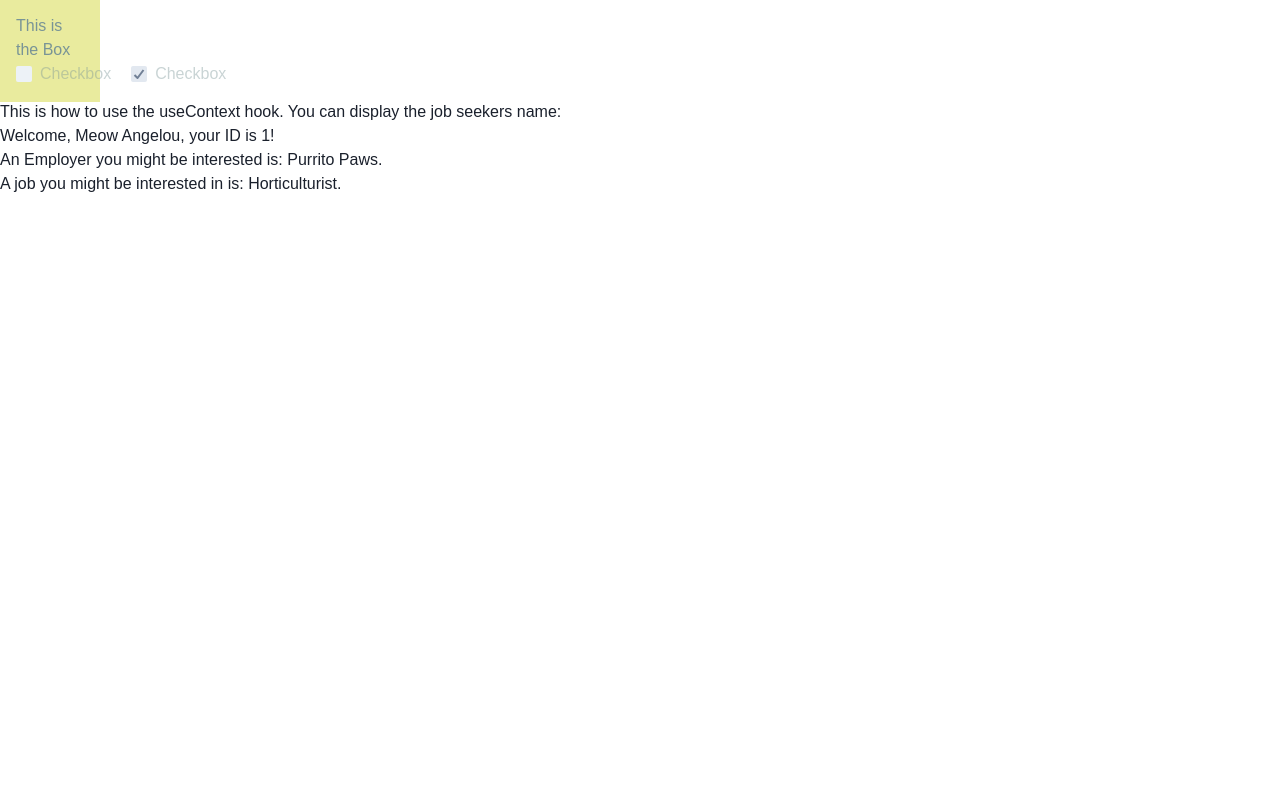
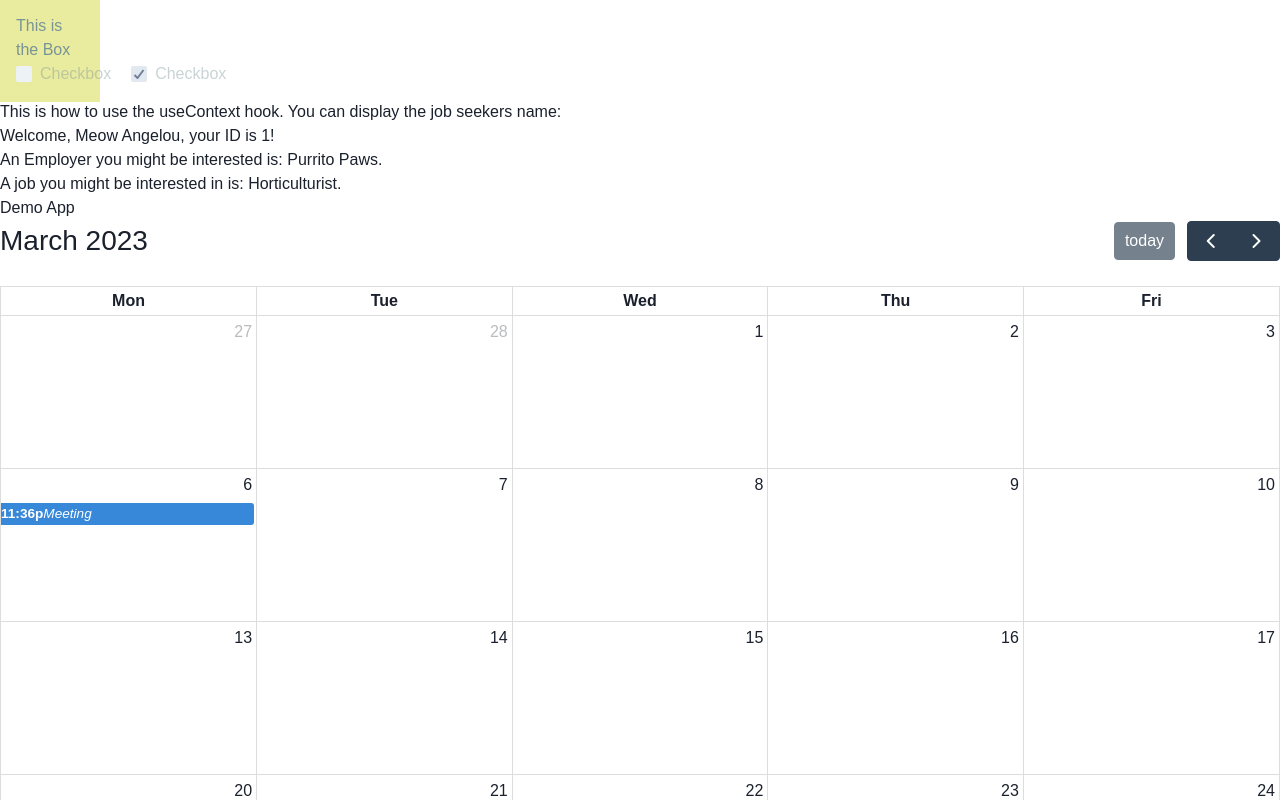
Before and after one commit to HR-Smoochum/HireMeow, a React app: page / in a window 1280 px wide. Shown: the top 800 px of the page. Built offline with nearby package versions, Linux system fonts and the light colour scheme; no server answers; the HTML template or start-up script is replaced by a standard one.

Commit message:
implemented fullcalendar

```diff
--- a/client/src/components/App.jsx
+++ b/client/src/components/App.jsx
@@ -1,7 +1,7 @@
 // LIBRARY IMPORTS
 import React from 'react';
 import { extendTheme, ChakraProvider } from '@chakra-ui/react';
-
+import Calendar from './Calendar/Calendar.jsx';
 // LOCAL IMPORTS
 import TestDiv from './Test1.jsx';
 import Example from './HowToUseContext.jsx';
@@ -30,6 +30,7 @@ function App() {
     <ChakraProvider theme={theme}>
       <TestDiv />
       <Example />
+      <Calendar />
     </ChakraProvider>
   );
 }
--- a/client/src/components/Calendar/Calendar.jsx
+++ b/client/src/components/Calendar/Calendar.jsx
@@ -1,13 +1,32 @@
-// LIBRARY IMPORTS
 import React from 'react';
+import FullCalendar from '@fullcalendar/react';
+import dayGridPlugin from '@fullcalendar/daygrid';
 
-// LOCAL IMPORTS
+const events = [
+  { title: 'Meeting', start: new Date() }
+];
 
-// COMPONENT
-function Calendar() {
+export default function Calendar() {
   return (
-    <div> Calendar </div>
-  );
+    <div>
+      <h1>Demo App</h1>
+      <FullCalendar
+        plugins={[dayGridPlugin]}
+        initialView='dayGridMonth'
+        weekends={false}
+        events={events}
+        eventContent={renderEventContent}
+      />
+    </div>
+  )
 }
 
-export default Calendar;
+// a custom render function
+function renderEventContent(eventInfo) {
+  return (
+    <>
+      <b>{eventInfo.timeText}</b>
+      <i>{eventInfo.event.title}</i>
+    </>
+  )
+}
--- a/package.json
+++ b/package.json
@@ -24,6 +24,9 @@
     "@emotion/styled": "^11.10.6",
     "@fontsource/open-sans": "^4.5.14",
     "@fontsource/raleway": "^4.5.12",
+    "@fullcalendar/core": "^6.1.4",
+    "@fullcalendar/daygrid": "^6.1.4",
+    "@fullcalendar/react": "^6.1.4",
     "@react-md/icon": "^5.1.3",
     "axios": "^1.3.4",
     "dotenv": "^16.0.3",
```
Also changed, not shown: 1 other file (tests, documents, lock files or other folders).
